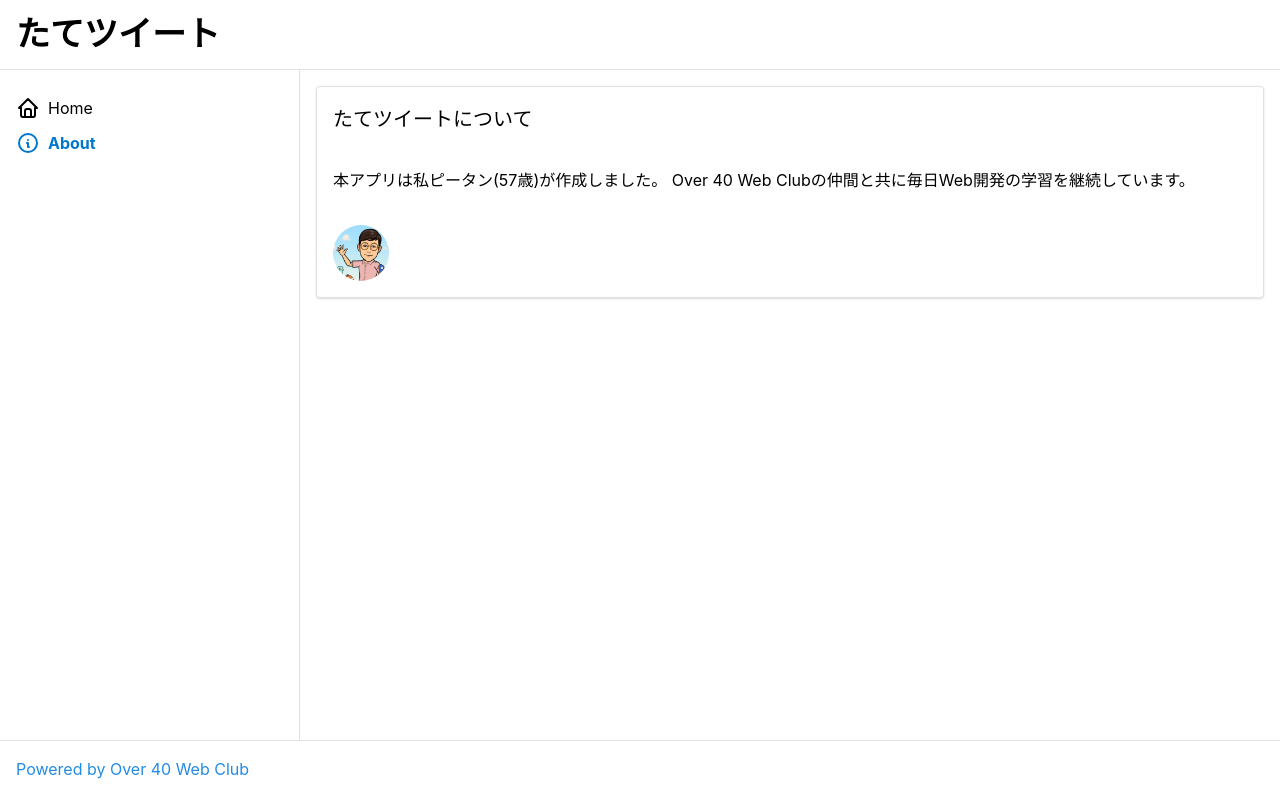
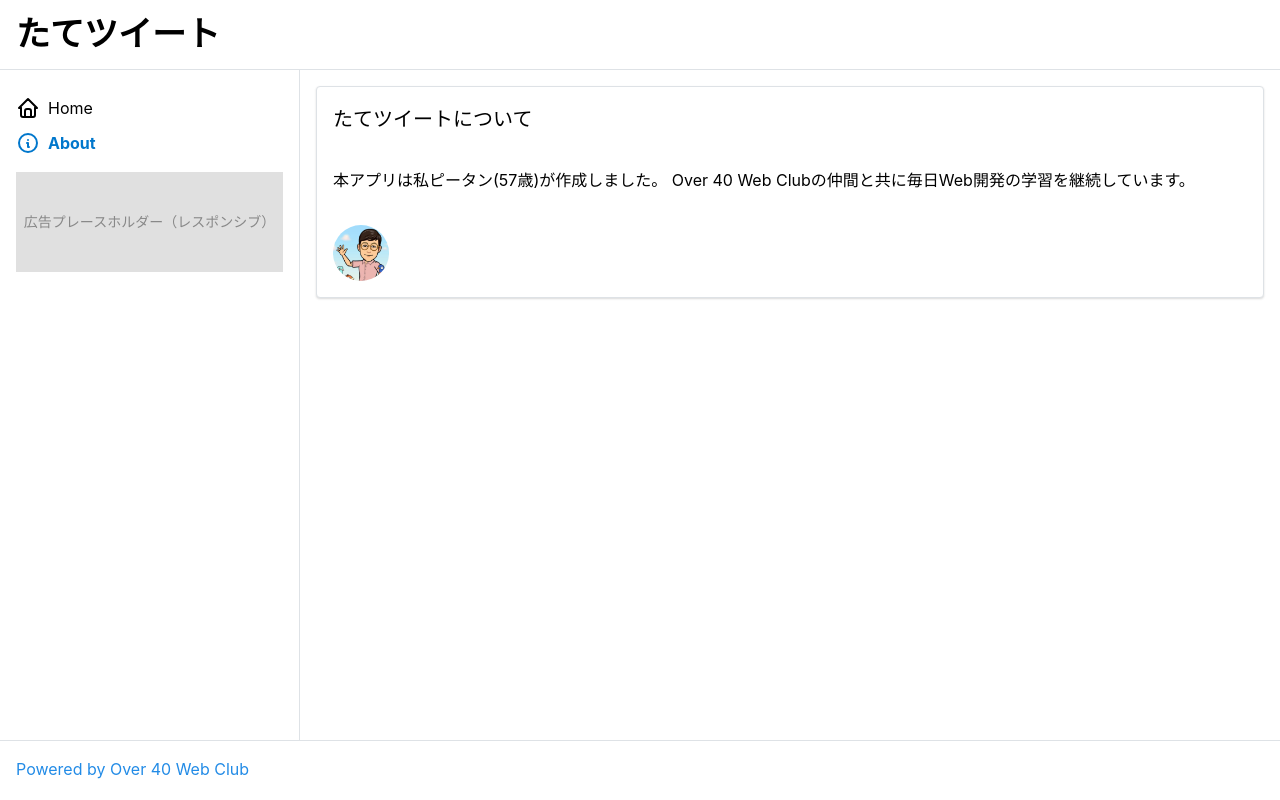
Before and after one commit to pitang1965/tate-tweet, a React (Vite) app: page /about in a window 1280 px wide. Built offline with nearby package versions, Linux system fonts and the light colour scheme; no server answers; what grapheme-splitter would draw is missing.

Commit message:
✨ AdSenseへ広告を移行
- 忍者AdMaxからGoogle AdSenseに切り替え
- コピー・Xに飛ぶボタン押下後にモバイルで広告表示
- PCはサイドバーのナビ下に広告を常時表示

```diff
--- a/index.html
+++ b/index.html
@@ -40,8 +40,8 @@
     <!-- OGP Facebookインサイト向け設定 -->
     <meta property="fb:app_id" content="680214909905648" />
 
-    <!-- 忍者AdMax -->
-    <script src="https://adm.shinobi.jp/s/be8da8f686639f63fc5f39ffa220deb1"></script>
+    <!-- Google AdSense -->
+    <script async src="https://pagead2.googlesyndication.com/pagead/js/adsbygoogle.js?client=ca-pub-2781970909502037" crossorigin="anonymous"></script>
   </head>
   <body>
     <div id="root"></div>
--- /dev/null
+++ b/src/components/AdSense.tsx
@@ -0,0 +1,56 @@
+import { useEffect, useRef } from 'react';
+
+declare global {
+  interface Window {
+    adsbygoogle: unknown[];
+  }
+}
+
+export function AdSense() {
+  const pushed = useRef(false);
+  const isDev = import.meta.env.DEV;
+  const clientId = import.meta.env.VITE_ADSENSE_CLIENT_ID;
+  const slot = import.meta.env.VITE_ADSENSE_SLOT;
+
+  useEffect(() => {
+    if (isDev || !clientId || !slot || pushed.current) return;
+    try {
+      (window.adsbygoogle = window.adsbygoogle || []).push({});
+      pushed.current = true;
+    } catch {
+      // ignore AdSense errors
+    }
+  }, []);
+
+  if (isDev) {
+    return (
+      <div
+        style={{
+          width: '100%',
+          height: 100,
+          background: '#e0e0e0',
+          display: 'flex',
+          alignItems: 'center',
+          justifyContent: 'center',
+          color: '#888',
+          fontSize: 14,
+        }}
+      >
+        広告プレースホルダー（レスポンシブ）
+      </div>
+    );
+  }
+
+  if (!clientId || !slot) return null;
+
+  return (
+    <ins
+      className='adsbygoogle'
+      style={{ display: 'block' }}
+      data-ad-client={clientId}
+      data-ad-slot={slot}
+      data-ad-format='auto'
+      data-full-width-responsive='true'
+    />
+  );
+}
--- a/src/components/Navbar.tsx
+++ b/src/components/Navbar.tsx
@@ -2,6 +2,7 @@ import type { FC } from 'react';
 import { AppShell } from '@mantine/core';
 import { NavLink } from 'react-router-dom';
 import { IconHome, IconInfoCircle } from '@tabler/icons-react';
+import { AdSense } from './AdSense';
 import styles from './Navbar.module.css';
 
 type NavbarProps = {
@@ -27,6 +28,9 @@ const Navbar: FC<NavbarProps> = ({ opened }) => {
             <div>About</div>
           </NavLink>
         </AppShell.Section>
+        <AppShell.Section mt="md">
+          <AdSense />
+        </AppShell.Section>
       </AppShell.Navbar>
     </>
   );
--- a/src/pages/HomePage.tsx
+++ b/src/pages/HomePage.tsx
@@ -1,6 +1,7 @@
 import { useState } from 'react';
 import {
   Alert,
+  Box,
   Button,
   Card,
   darken,
@@ -16,6 +17,7 @@ import {
 import { useClipboard, useDebouncedValue } from '@mantine/hooks';
 import { IconAlertCircle, IconBrandX } from '@tabler/icons-react';
 import { conv2TateTweet, getCharLength, getNoOfLines } from '../lib/convTweet';
+import { AdSense } from '../components/AdSense';
 import styles from './HomePage.module.css';
 
 const formatNumberToString = (val: number) => {
@@ -76,9 +78,13 @@ function HomePage() {
   }
 
   const theme = useMantineTheme();
+  const [showAd, setShowAd] = useState(false);
 
   const handleClear = () => setTweet('');
-  const handleCopy = () => clipboard.copy(tateTweet);
+  const handleCopy = () => {
+    clipboard.copy(tateTweet);
+    setShowAd(true);
+  };
 
   return (
     <div
@@ -195,6 +201,7 @@ function HomePage() {
           )}`}
           leftSection={<IconBrandX size={18} />}
           size="sm"
+          onClick={() => setShowAd(true)}
           styles={(theme) => ({
             root: {
               backgroundColor: '#00acee',
@@ -212,6 +219,12 @@ function HomePage() {
           Xに飛ぶ
         </Button>
       </div>
+
+      {showAd && (
+        <Box hiddenFrom='sm' mt='md'>
+          <AdSense />
+        </Box>
+      )}
 
       <Space h="xl" />
 
@@ -300,12 +313,6 @@ function HomePage() {
           </List.Item>
         </List>
       </Card>
-
-      <Space h="md" />
-      {/* 忍者AdMax 320x50 */}
-      <div style={{ textAlign: 'center', margin: '20px auto' }}>
-        <script src="https://adm.shinobi.jp/s/be8da8f686639f63fc5f39ffa220deb1"></script>
-      </div>
     </div>
   );
 }
```
Also changed, not shown: 2 other files (tests, documents, lock files or other folders).
